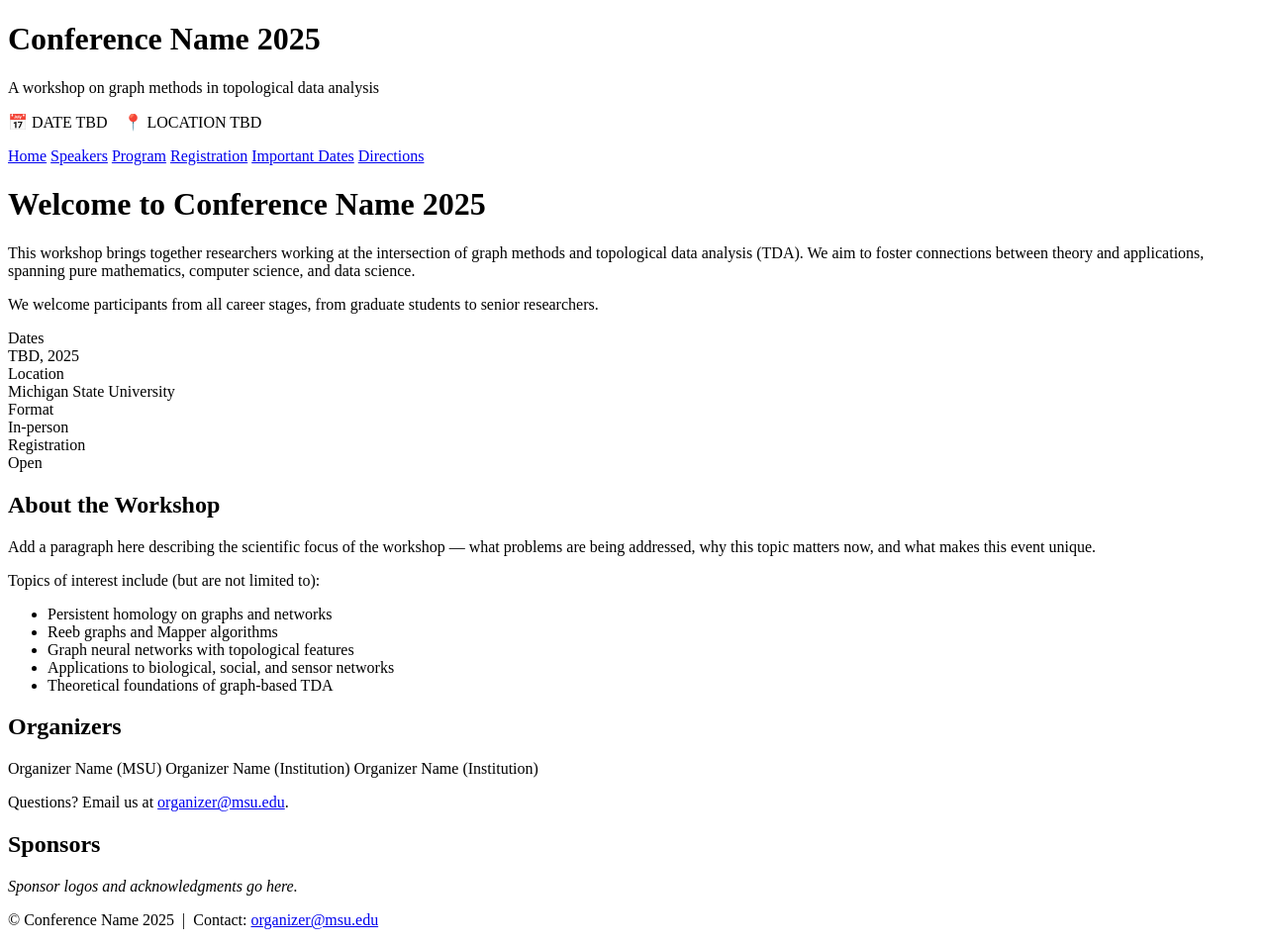
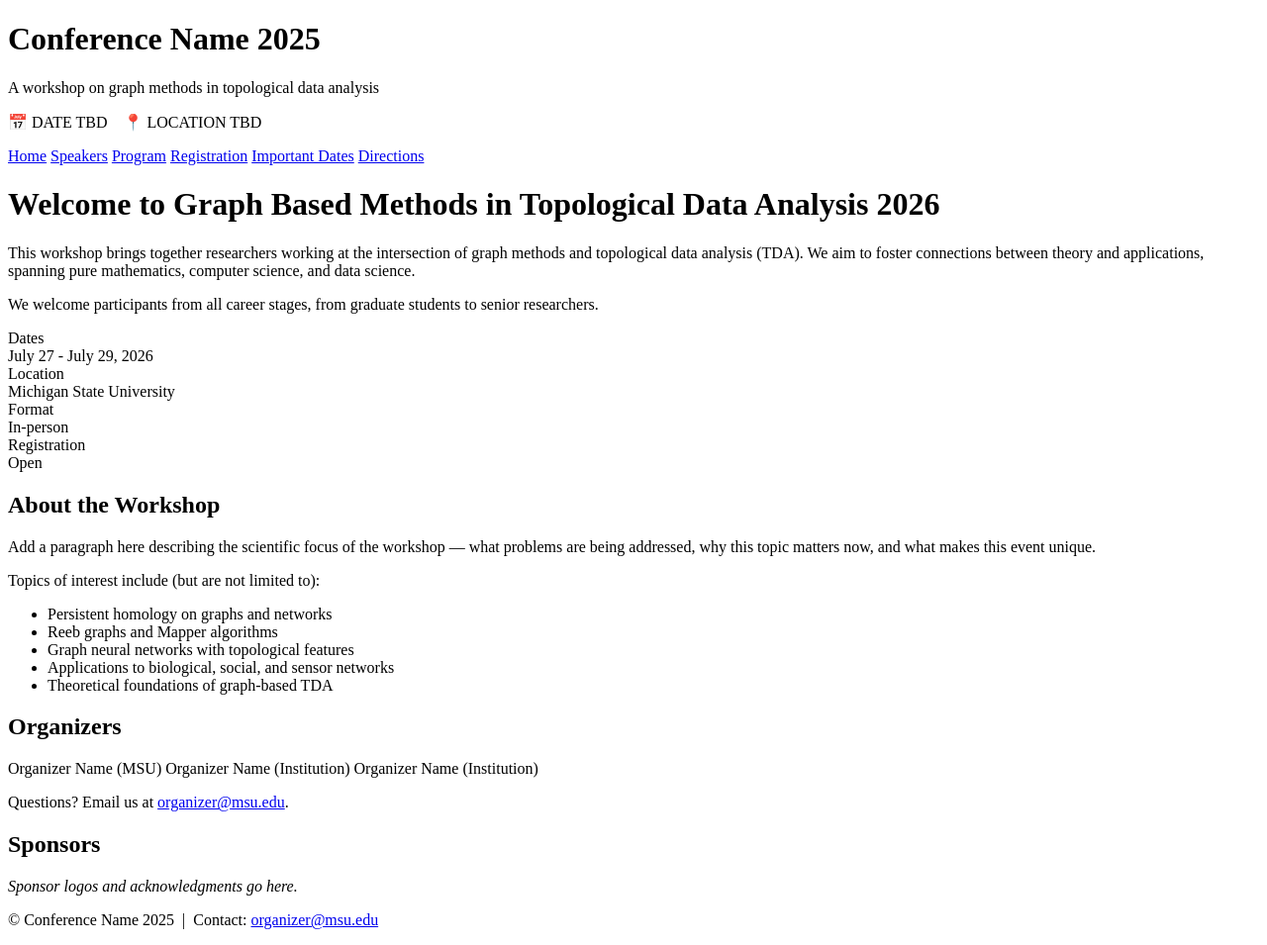
Before and after one commit to MunchLab/graph-methods-tda, a Jekyll site: the page built from index.md, in a window 1280 px wide. Shown: the whole page at 99% size. Built offline with Jekyll 4.4.1, drawn with Linux system fonts in a browser that asks for light colours.

Commit message:
Name and date

```diff
--- a/index.md
+++ b/index.md
@@ -4,7 +4,7 @@ title: Home
 ---
 
 <div class="hero-card">
-  <h1>Welcome to Conference Name 2025</h1>
+  <h1>Welcome to Graph Based Methods in Topological Data Analysis 2026</h1>
   <p>
     This workshop brings together researchers working at the intersection of
     graph methods and topological data analysis (TDA). We aim to foster
@@ -20,7 +20,7 @@ title: Home
 <div class="info-grid">
   <div class="info-box">
     <div class="label">Dates</div>
-    <div class="value">TBD, 2025</div>
+    <div class="value">July 27 - July 29, 2026</div>
   </div>
   <div class="info-box">
     <div class="label">Location</div>
```
